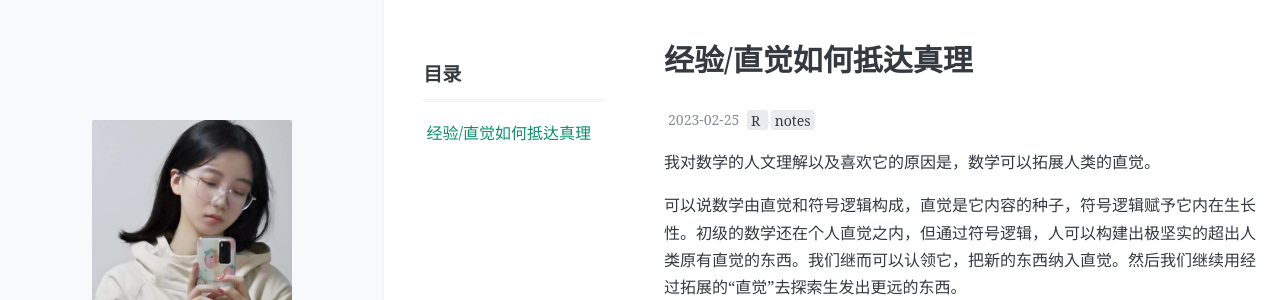
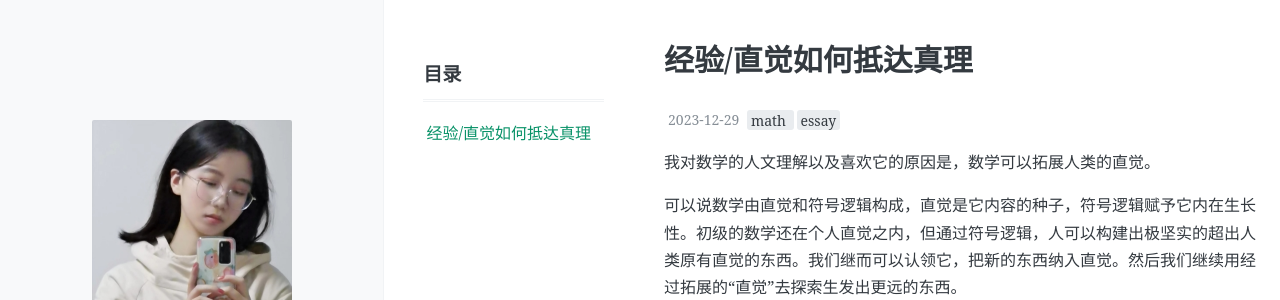
Before and after one commit to ApolloLSY/Attic, a Jekyll site: the page built from _posts/2023-12-19-My-humanistic-understanding-of-mathematics.md, in a window 1280 px wide. Shown: the top 300 px of the page. Built offline with Jekyll 4.4.1, drawn with Linux system fonts in a browser that asks for light colours; comment, search, counter and statistics services are not loaded.

Commit message:
Update 2023-12-19-My-humanistic-understanding-of-mathematics.md

```diff
--- a/_posts/2023-12-19-My-humanistic-understanding-of-mathematics.md
+++ b/_posts/2023-12-19-My-humanistic-understanding-of-mathematics.md
@@ -1,10 +1,10 @@
 ---
 layout: post
 title: 经验/直觉如何抵达真理
-date: 2023-02-25
+date: 2023-12-29
 Author: Siyuan Li
 toc: true
-tags: [R, notes]
+tags: [math, essay]
 comments: true
 ---
 我对数学的人文理解以及喜欢它的原因是，数学可以拓展人类的直觉。
```
